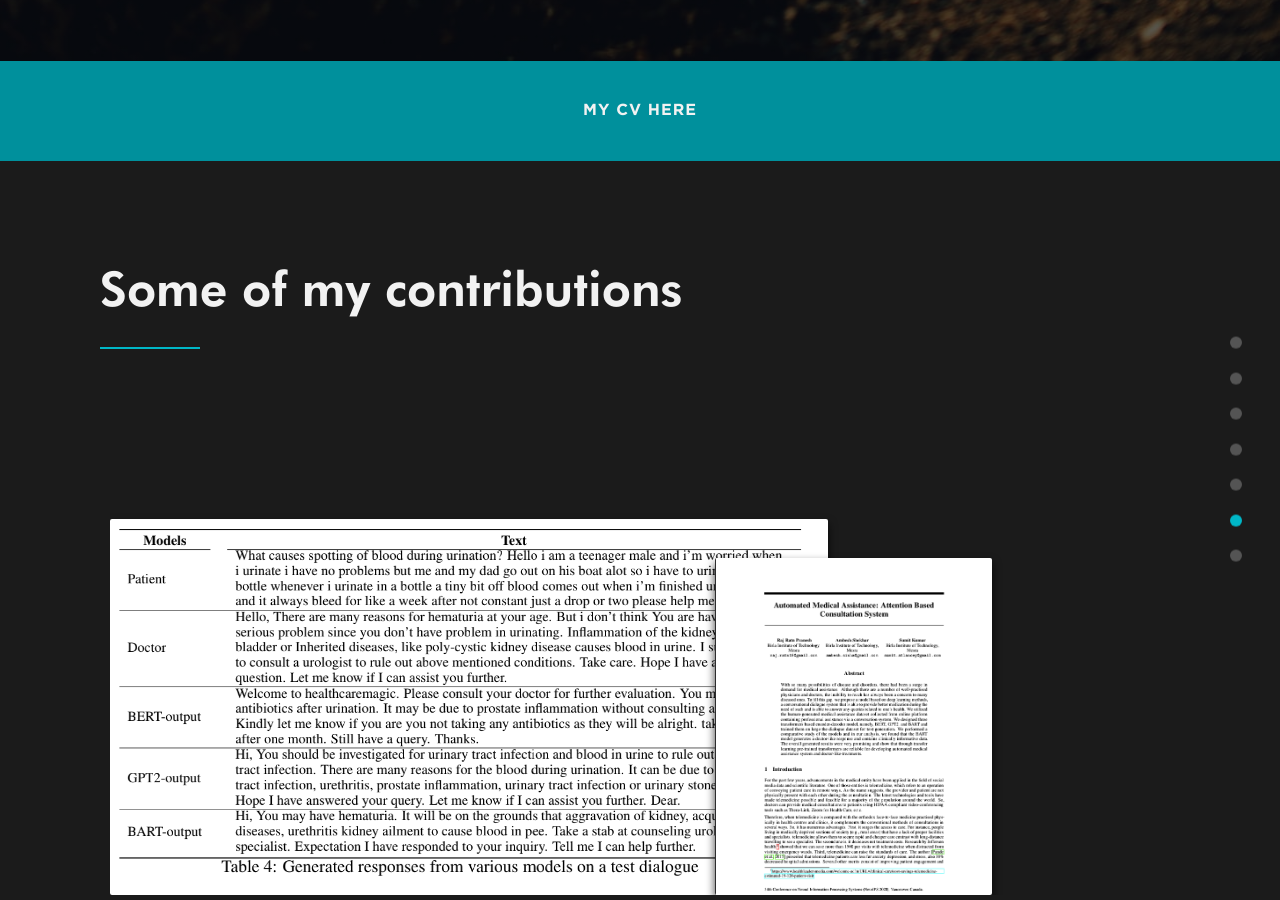
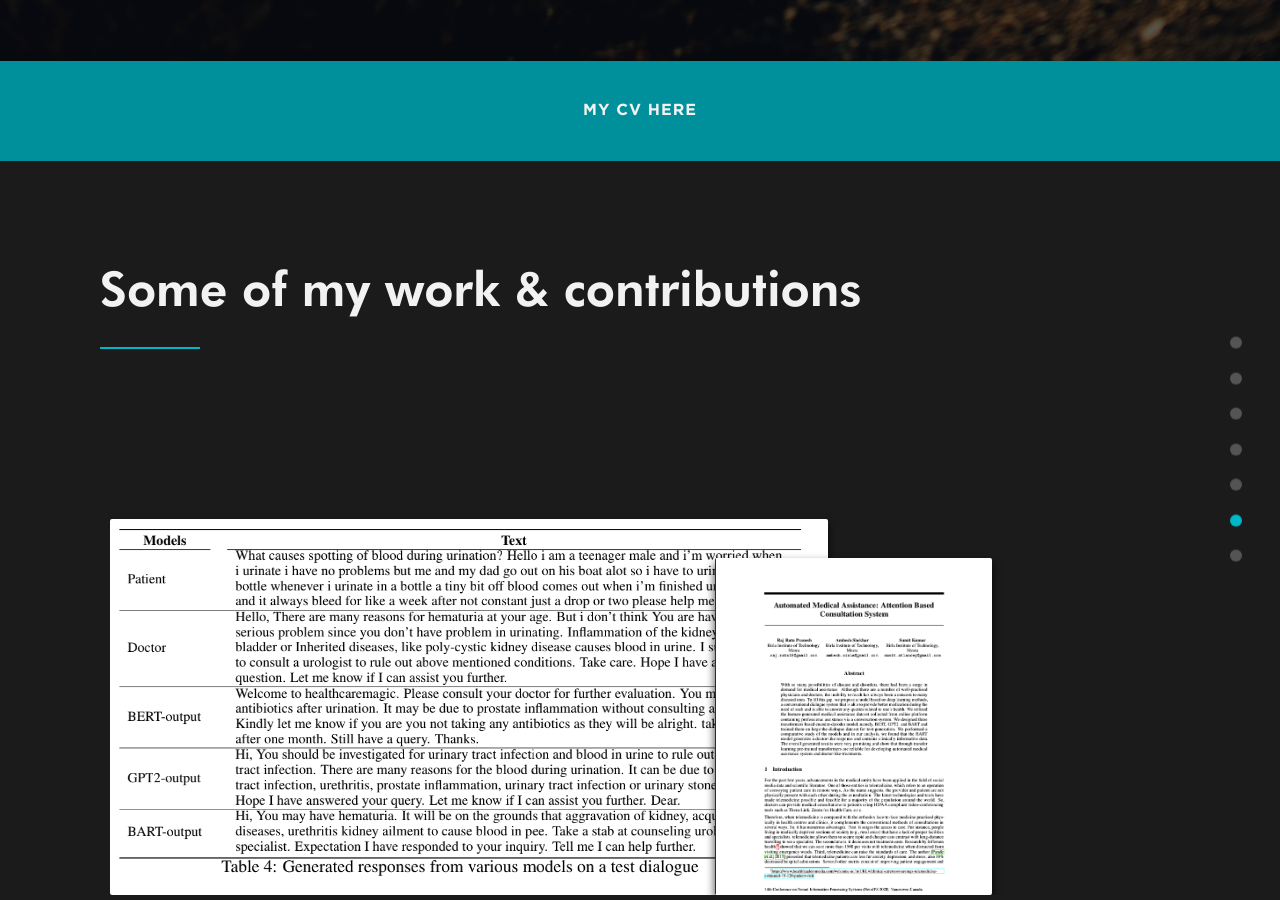
Before and after one commit to sumit6597/sumit6597.github.io, a Jekyll site: the page built from index.html, in a window 1280 px wide and 900 px high, scrolled down 5077 px. Built offline with Jekyll 4.4.1, drawn with Linux system fonts in a browser that asks for light colours; nearby versions of some CDN libraries.

Commit message:
Update portfolio.html

```diff
--- a/_includes/portfolio.html
+++ b/_includes/portfolio.html
@@ -1,7 +1,7 @@
 <section id="portfolio-section" class="section">
   <div class="section-wrapper">
     <div class="fade-in">
-      <h1 class="section-heading"> Some of my contributions</h1>
+      <h1 class="section-heading"> Some of my work & contributions</h1>
       <span class="divider"></span>
       <div class="portfolio-item-wrapper">
         {% for project in site.data.portfolio %}
```
